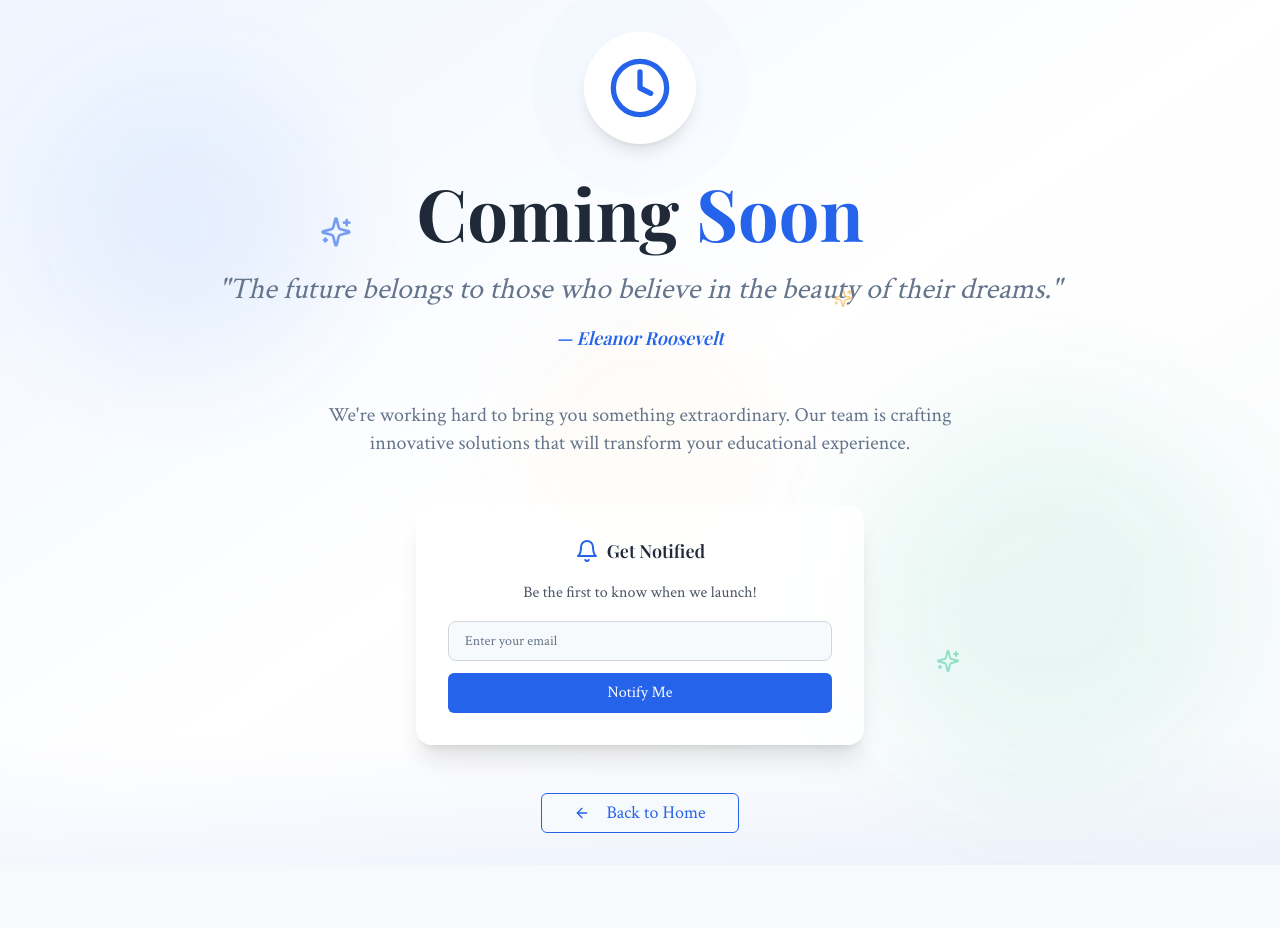
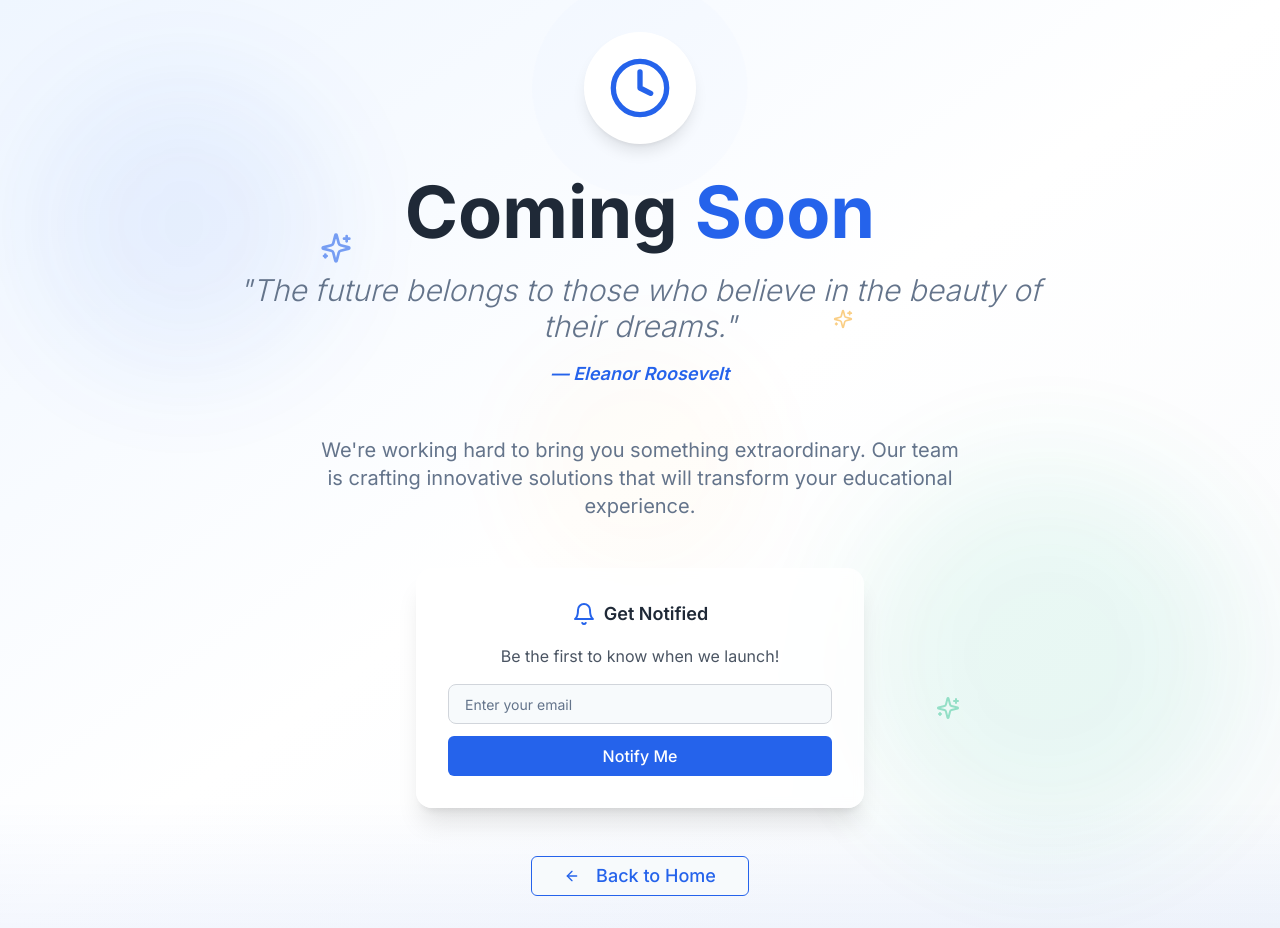
Before and after one commit to Smalik1203/operium-tech-bridge, a React (Vite) app: page /coming-soon in a window 1280 px wide. Before the commit the page ends 865 px from the top, so only its background shows below. Built offline with nearby package versions, Linux system fonts and the light colour scheme.

Commit message:
Refactor:
Change website font.

```diff
--- a/src/components/Navbar.tsx
+++ b/src/components/Navbar.tsx
@@ -24,7 +24,7 @@ export default function Navbar() {
       <div className="container mx-auto px-4 py-4 flex justify-between items-center">
         <div className="flex items-center">
           <Link to="/" className="flex items-center space-x-3">
-            <span className="font-bold text-xl md:text-2xl text-operium-primary font-playfair">
+            <span className="font-bold text-xl md:text-2xl text-operium-primary font-inter">
               Operium<span className="text-operium-secondary">Technologies</span>
             </span>
           </Link>
--- a/src/components/sections/Hero.tsx
+++ b/src/components/sections/Hero.tsx
@@ -38,7 +38,7 @@ export default function Hero() {
               <div className="inline-flex items-center rounded-full border border-operium-primary/20 bg-operium-light px-3 py-1 text-xs sm:px-4 sm:py-1 sm:text-sm font-medium text-operium-primary mb-4 md:mb-6">
                 <span className="animate-pulse mr-1">•</span> Transforming Education
               </div>
-              <h1 className="text-4xl sm:text-5xl md:text-5xl lg:text-7xl font-bold text-gray-900 mb-3 md:mb-4 leading-tight font-playfair">
+              <h1 className="text-4xl sm:text-5xl md:text-5xl lg:text-7xl font-bold text-gray-900 mb-3 md:mb-4 leading-tight font-inter">
                 <span className="relative">
                   Transforming
                   <span className="absolute -bottom-1 sm:-bottom-2 left-0 w-full h-2 sm:h-3 bg-operium-secondary/20 -rotate-1"></span>
--- a/src/index.css
+++ b/src/index.css
@@ -1,5 +1,5 @@
 
-@import url('https://fonts.googleapis.com/css2?family=Playfair+Display:wght@400;500;600;700;800;900&family=Crimson+Text:wght@400;600;700&display=swap');
+@import url('https://fonts.googleapis.com/css2?family=Inter:wght@300;400;500;600;700;800;900&display=swap');
 @tailwind base;
 @tailwind components;
 @tailwind utilities;
@@ -40,11 +40,12 @@
   body {
     @apply bg-background text-foreground;
     font-feature-settings: "rlig" 1, "calt" 1;
-    font-family: 'Crimson Text', serif;
+    font-family: 'Inter', sans-serif;
   }
 
   h1, h2, h3, h4, h5, h6 {
-    @apply font-semibold text-gray-800 font-playfair;
+    @apply font-semibold text-gray-800;
+    font-family: 'Inter', sans-serif;
   }
 
   .section-padding {
@@ -66,7 +67,7 @@
   }
 
   .section-title {
-    @apply text-3xl md:text-4xl font-bold mb-4 text-gray-800 font-playfair;
+    @apply text-3xl md:text-4xl font-bold mb-4 text-gray-800;
   }
 
   .section-subtitle {
--- a/src/pages/ComingSoon.tsx
+++ b/src/pages/ComingSoon.tsx
@@ -69,16 +69,16 @@ export default function ComingSoon() {
             </div>
 
             {/* Coming Soon title */}
-            <h1 className="text-3xl sm:text-4xl md:text-5xl lg:text-7xl font-bold text-gray-800 mb-4 sm:mb-6 animate-slide-in leading-tight font-playfair">
+            <h1 className="text-3xl sm:text-4xl md:text-5xl lg:text-7xl font-bold text-gray-800 mb-4 sm:mb-6 animate-slide-in leading-tight font-inter">
               Coming <span className="text-operium-primary">Soon</span>
             </h1>
 
             {/* Inspiring quote */}
             <div className="mb-8 sm:mb-12 animate-fade-in delay-300 px-2">
-              <blockquote className="text-lg sm:text-xl md:text-2xl lg:text-3xl text-operium-neutral italic font-light leading-relaxed mb-3 sm:mb-4 font-crimson">
+              <blockquote className="text-lg sm:text-xl md:text-2xl lg:text-3xl text-operium-neutral italic font-light leading-relaxed mb-3 sm:mb-4 font-inter">
                 "The future belongs to those who believe in the beauty of their dreams."
               </blockquote>
-              <cite className="text-operium-primary font-semibold text-sm sm:text-base lg:text-lg font-playfair">
+              <cite className="text-operium-primary font-semibold text-sm sm:text-base lg:text-lg font-inter">
                 — Eleanor Roosevelt
               </cite>
             </div>
--- a/tailwind.config.ts
+++ b/tailwind.config.ts
@@ -20,8 +20,8 @@ export default {
 		},
 		extend: {
 			fontFamily: {
-				'playfair': ['Playfair Display', 'serif'],
-				'crimson': ['Crimson Text', 'serif'],
+				'inter': ['Inter', 'sans-serif'],
+				'sans': ['Inter', 'sans-serif'],
 			},
 			colors: {
 				border: 'hsl(var(--border))',
```
